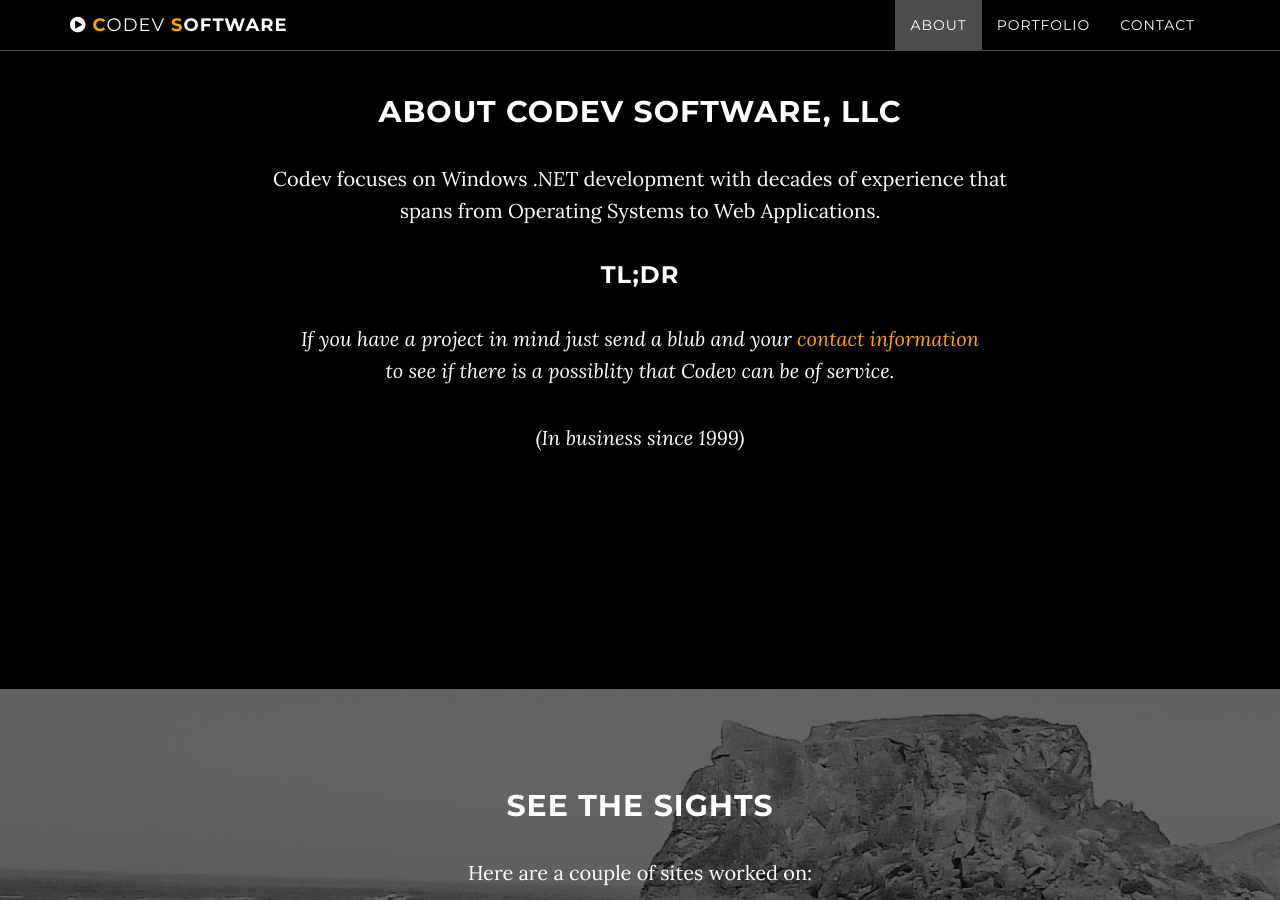
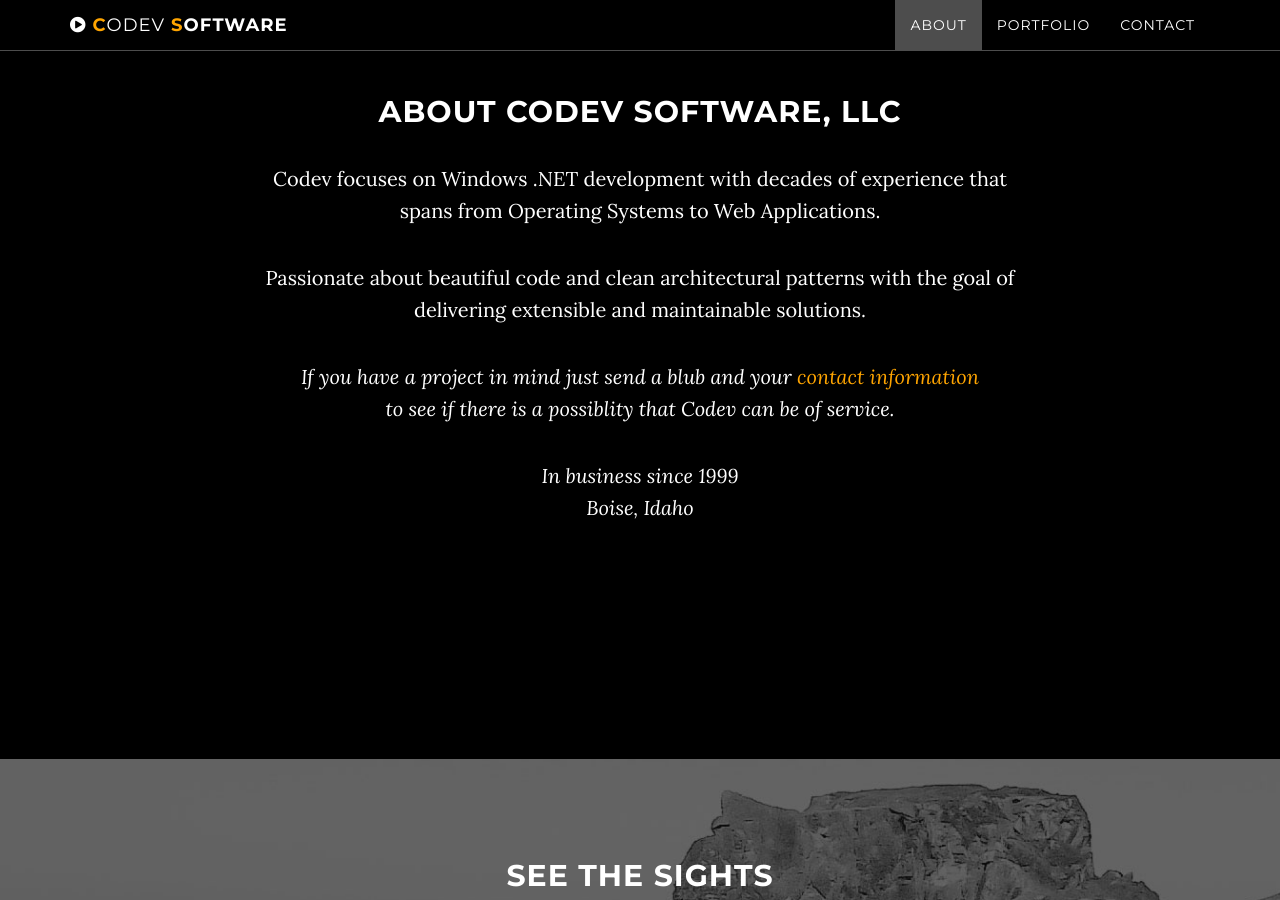
Before and after one commit to codev-software-llc/codev-software-llc.github.io, a Jekyll site: the page built from index.html, in a window 1280 px wide and 900 px high, scrolled down 1005 px. Built offline with Jekyll 4.4.1, drawn with Linux system fonts in a browser that asks for light colours.

Commit message:
content changes

```diff
--- a/_includes/about.html
+++ b/_includes/about.html
@@ -4,9 +4,9 @@
             <div class="col-lg-8 col-lg-offset-2">
                 <h2>About Codev Software, LLC</h2>
                 <p>Codev focuses on Windows .NET development with decades of experience that spans from Operating Systems to Web Applications.<br/>
-                <h3>TL;DR</h3>
+                <p>Passionate about beautiful code and clean architectural patterns with the goal of delivering extensible and maintainable solutions.</p>
                 <p><i>If you have a project in mind just send a blub and your <a class="page-scroll" href="#contact">contact information</a><br/> to see if there is a possiblity that Codev can be of service.</i></p>
-                <p><i>(In business since 1999)</i></p>
+                <p><i>In business since 1999<br/>Boise, Idaho</i></p>
             </div>
         </div>
     </section>
```
